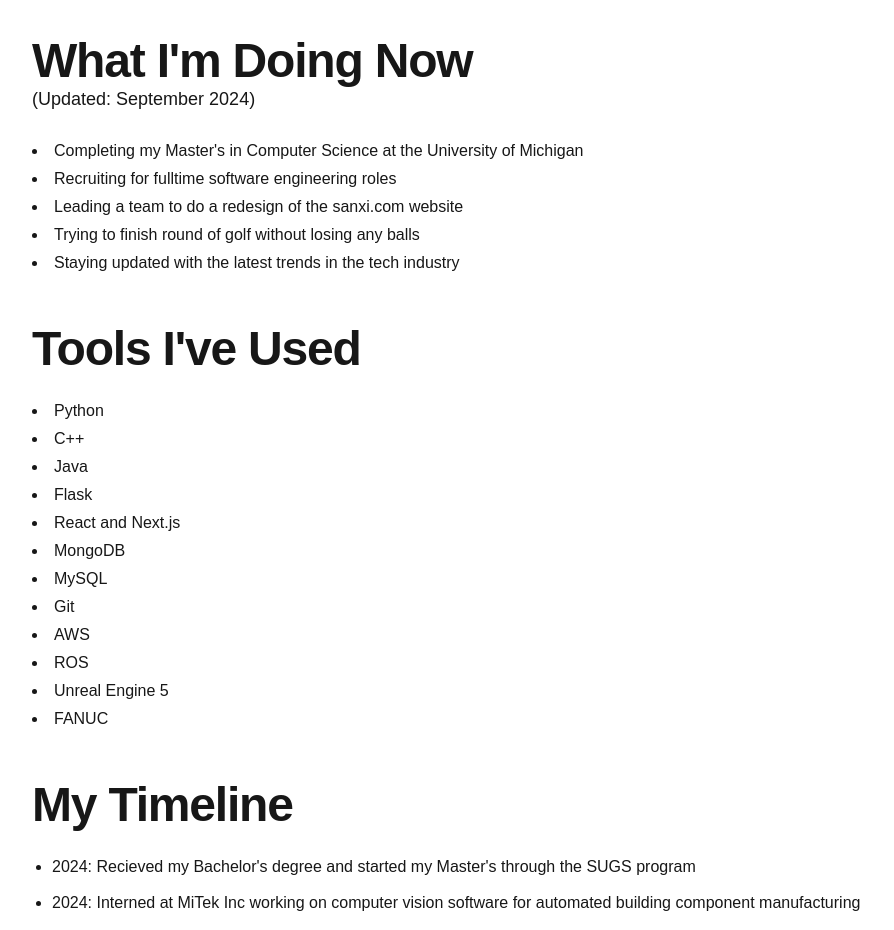
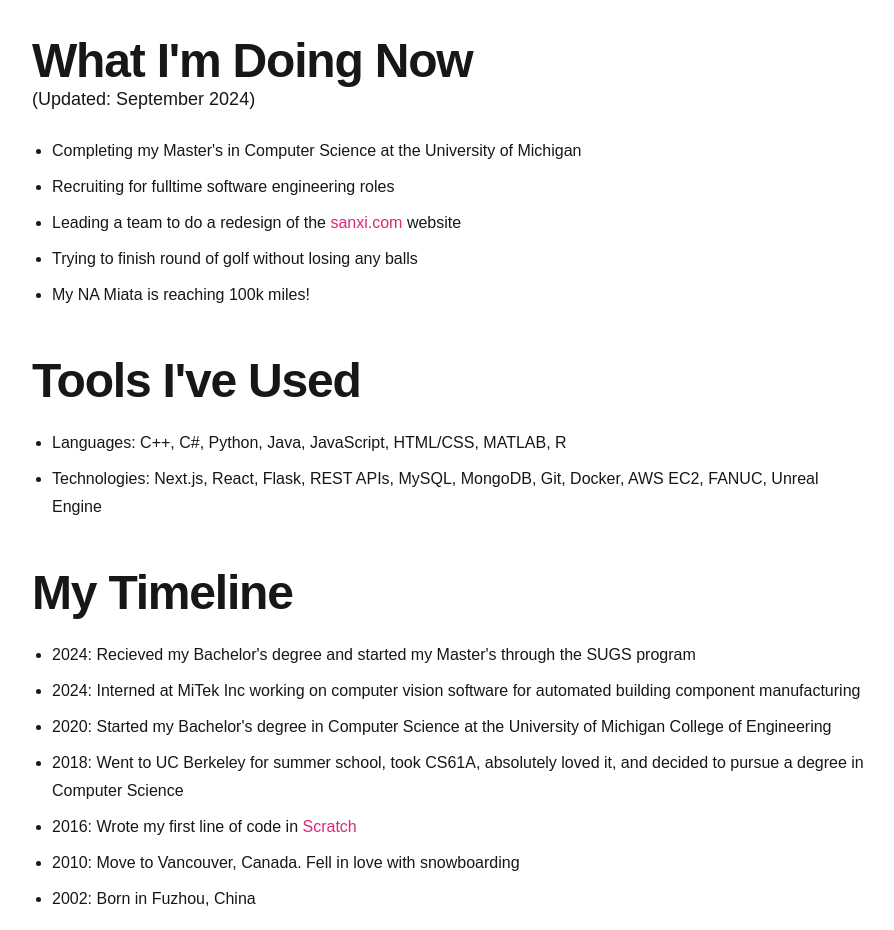
Before and after one commit to andyyhy/personal_web_v2, a Next.js app: page /about in a window 1280 px wide. Shown: the part 380-1310 px from the top of the page, without its empty margins (192-1086 px from the left). Built offline with nearby package versions, Linux system fonts and the light colour scheme.

Commit message:
added some styles

```diff
--- a/app/about/page.tsx
+++ b/app/about/page.tsx
@@ -21,12 +21,12 @@ export default function About() {
             What I&apos;m Doing Now
           </h2>
           <span className="text-lg font-normal">(Updated: September 2024)</span>
-          <ul className="list-disc list-inside leading-7 mt-4 sm:mt-6">
-            <li>Completing my Master&apos;s in Computer Science at the University of Michigan</li>
-            <li>Recruiting for fulltime software engineering roles</li>
-            <li>Leading a team to do a redesign of the sanxi.com website</li>
-            <li>Trying to finish round of golf without losing any balls</li>
-            <li>Staying updated with the latest trends in the tech industry</li>
+          <ul className="list-disc list-outside leading-7 mt-4 sm:mt-6 pl-5">
+            <li className="mb-2">Completing my Master&apos;s in Computer Science at the University of Michigan</li>
+            <li className="mb-2">Recruiting for fulltime software engineering roles</li>
+            <li className="mb-2">Leading a team to do a redesign of the <a href="https://sanxi.com" className="text-pink-600 hover:underline" target="_blank" rel="noopener noreferrer">sanxi.com</a> website</li>
+            <li className="mb-2">Trying to finish round of golf without losing any balls</li>
+            <li className="mb-2">My NA Miata is reaching 100k miles!</li>
           </ul>
         </section>
 
@@ -35,19 +35,9 @@ export default function About() {
           <h2 className="text-3xl sm:text-4xl md:text-5xl font-extrabold tracking-tight lg:text-5xl">
             Tools I&apos;ve Used
           </h2>
-          <ul className="list-disc list-inside leading-7 mt-4 sm:mt-6">
-            <li>Python</li>
-            <li>C++</li>
-            <li>Java</li>
-            <li>Flask</li>
-            <li>React and Next.js</li>
-            <li>MongoDB</li>
-            <li>MySQL</li>
-            <li>Git</li>
-            <li>AWS</li>
-            <li>ROS</li>
-            <li>Unreal Engine 5</li>
-            <li>FANUC</li>
+          <ul className="list-disc list-outside leading-7 mt-4 sm:mt-6 pl-5">
+            <li className="mb-2">Languages: C++, C#, Python, Java, JavaScript, HTML/CSS, MATLAB, R</li>
+            <li className="mb-2">Technologies: Next.js, React, Flask, REST APIs, MySQL, MongoDB, Git, Docker, AWS EC2, FANUC, Unreal Engine</li>
           </ul>
         </section>
 
@@ -61,7 +51,7 @@ export default function About() {
             <li className="mb-2">2024: Interned at MiTek Inc working on computer vision software for automated building component manufacturing </li>
             <li className="mb-2">2020: Started my Bachelor&apos;s degree in Computer Science at the University of Michigan College of Engineering</li>
             <li className="mb-2">2018: Went to UC Berkeley for summer school, took CS61A, absolutely loved it, and decided to pursue a degree in Computer Science</li>
-            <li className="mb-2">2016: Wrote my first line of code in <a href="https://scratch.mit.edu/" className="text-pink-600">Scratch</a> </li>
+            <li className="mb-2">2016: Wrote my first line of code in <a href="https://scratch.mit.edu/" className="text-pink-600 hover:underline" target="_blank" rel="noopener noreferrer">Scratch</a> </li>
             <li className="mb-2">2010: Move to Vancouver, Canada. Fell in love with snowboarding</li>
             <li>2002: Born in Fuzhou, China</li>
           </ul>
@@ -77,16 +67,16 @@ export default function About() {
           </p>
           <ul className="list-disc list-outside leading-7 mt-4 sm:mt-6 pl-5">
             <li className="mb-2">
-              Email: <a href="mailto:andyyhyang@gmail.com" className="text-pink-600">andyyhyang@gmail.com</a>
+              Email: <a href="mailto:andyyhyang@gmail.com" className="text-pink-600 hover:underline" target="_blank" rel="noopener noreferrer">andyyhyang@gmail.com</a>
             </li>
             <li className="mb-2">
-              LinkedIn: <a href="https://www.linkedin.com/in/andyyhy" className="text-pink-600">linkedin.com/in/andyyhy</a>
+              LinkedIn: <a href="https://www.linkedin.com/in/andyyhy" className="text-pink-600 hover:underline" target="_blank" rel="noopener noreferrer">linkedin.com/in/andyyhy</a>
             </li>
             <li className="mb-2">
-              Instagram: <a href="https://www.instagram.com/andyyhy02/" className="text-pink-600">https://www.instagram.com/andyyhy02/</a>
+              Instagram: <a href="https://www.instagram.com/andyyhy02/" className="text-pink-600 hover:underline" target="_blank" rel="noopener noreferrer">https://www.instagram.com/andyyhy02/</a>
             </li>
             <li className="mb-2">
-              GitHub: <a href="https://github.com/andyyhy" className="text-pink-600">github.com/andyyhy</a>
+              GitHub: <a href="https://github.com/andyyhy" className="text-pink-600 hover:underline" target="_blank" rel="noopener noreferrer">github.com/andyyhy</a>
             </li>
           </ul>
         </section>
--- a/app/page.tsx
+++ b/app/page.tsx
@@ -10,10 +10,10 @@ export default function Home() {
               Hey! I&apos;m Andy Yang
             </h1>
             <p className="leading-7 mt-4 sm:mt-6">
-              I&apos;m a Masters student at Umich studying Computer Science and sometimes I am a Software Engineer.
+              I&apos;m a Master&apos;s student at the <a href="https://cse.engin.umich.edu" className="text-[#FFCB05] hover:underline">University of Michigan</a> studying Computer Science and Engineering. I enjoy creating digital experiences and solving everyday problems through innovative software solutions.
             </p>
             <p className="leading-7 mt-4 sm:mt-6">
-              On this site, you can learn a little bit about me, check out projects I have worked on, and cool stuff I have done for fun.
+              On this site, you can learn a little bit <a href="/about" className="text-pink-600 hover:underline">about me</a>, check out <a href="/projects" className="text-pink-600 hover:underline">projects</a> I have worked on, and <a href="/cool" className="text-pink-600 hover:underline">cool stuff</a> I have done for fun.
             </p>
           </div>
           <div className="mt-6 md:mt-0 md:ml-12 md:w-1/3 flex justify-start md:justify-center">
```
